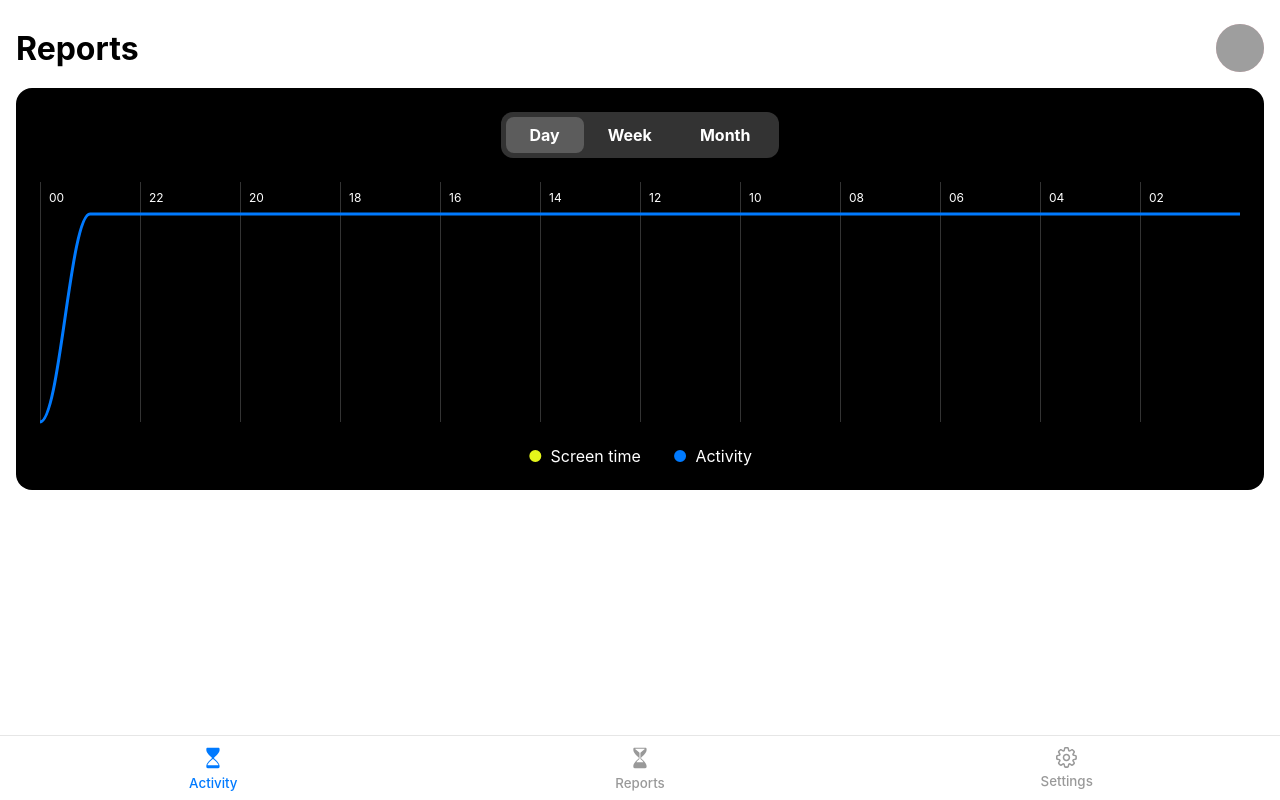
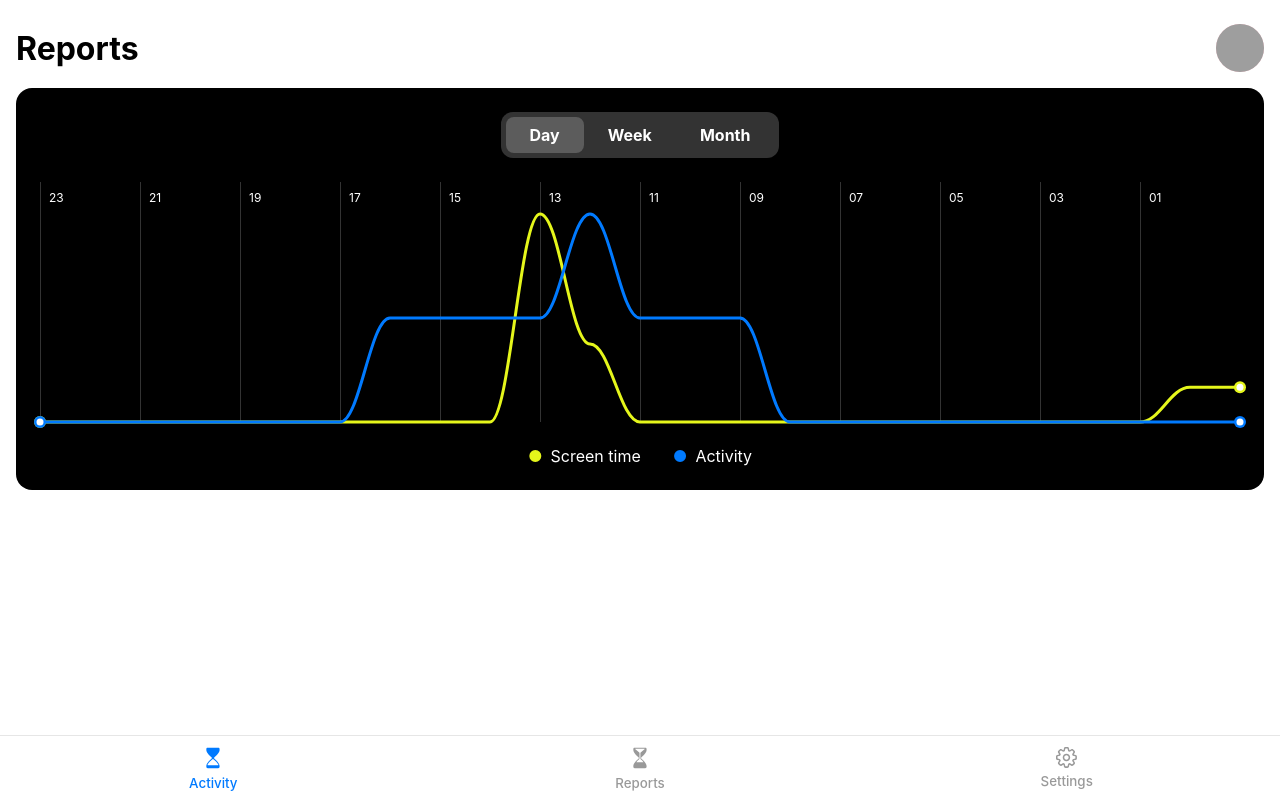
Before and after one commit to Jyri-droid/new-app, a React (Create React App) app: page /new-app/reports in a window 1280 px wide. Built offline with nearby package versions, Linux system fonts and the light colour scheme; grey boxes are pictures that could not be loaded.

Commit message:
build reports graph

```diff
--- a/src/pages/activity/ScreenTimeLeft.jsx
+++ b/src/pages/activity/ScreenTimeLeft.jsx
@@ -1,11 +1,11 @@
-import getHoursDotMinutes from '../../utils/getHoursDotMinutes';
+import formatHoursDotMinutes from '../../utils/formatHoursDotMinutes';
 
 const ScreenTimeLeft = (props) => {
     return <div className='screen-time-left-container'>
         <div className='screen-time-left-chip'>
             <p>Screen time left</p>
         </div>
-        <h3 className='screen-time-left-digits'>{getHoursDotMinutes(props.value)}h</h3>
+        <h3 className='screen-time-left-digits'>{formatHoursDotMinutes(props.value)}h</h3>
         <div className='screen-time-left-gradient'></div>
     </div>
 }
--- a/src/pages/activity/TimeBalance.jsx
+++ b/src/pages/activity/TimeBalance.jsx
@@ -1,5 +1,5 @@
 import BarHorizontal from './BarHorizontal';
-import getHoursDotMinutes from '../../utils/getHoursDotMinutes';
+import formatHoursDotMinutes from '../../utils/formatHoursDotMinutes';
 
 const TimeBalance = (props) => {
     const screenTimePercentage = props.screenTime / props.screenTimeTarget * 100;
@@ -8,7 +8,7 @@ const TimeBalance = (props) => {
     return <div className='time-balance-container'>
         <div className='time-balance-column'>
             <h3>
-                <span className='time-balance-time'>{getHoursDotMinutes(props.screenTime)}</span>
+                <span className='time-balance-time'>{formatHoursDotMinutes(props.screenTime)}</span>
                 <span className='time-balance-hour'> h</span>
             </h3>
             <div className='time-balance-row'>
@@ -19,7 +19,7 @@ const TimeBalance = (props) => {
         </div>
         <div className='time-balance-column'>
             <h3>
-                <span className='time-balance-time'>{getHoursDotMinutes(props.activityTime)}</span>
+                <span className='time-balance-time'>{formatHoursDotMinutes(props.activityTime)}</span>
                 <span className='time-balance-hour'> h</span>
             </h3>
             <div className='time-balance-row'>
--- /dev/null
+++ b/src/pages/reports/Circle.js
@@ -0,0 +1,25 @@
+const Circle = (props) => {
+    return <><line
+        x1={props.x}
+        y1={props.y}
+        x2={props.x}
+        y2={props.y}
+        stroke={props.color}
+        strokeWidth='12px'
+        strokeLinecap='round'
+        vectorEffect='non-scaling-stroke'
+    />
+    <line
+        x1={props.x}
+        y1={props.y}
+        x2={props.x}
+        y2={props.y}
+        stroke='white'
+        strokeWidth='7px'
+        strokeLinecap='round'
+        vectorEffect='non-scaling-stroke'
+    />
+    </>
+}
+
+export default Circle;
--- a/src/pages/reports/SmoothSvgPath.jsx
+++ b/src/pages/reports/Path.jsx
@@ -1,4 +1,4 @@
-const SmoothSvgPath = (props) => {
+const Path = (props) => {
 
   // Coordinate calculator functions
   const getX = (index) => index * (100 / (props.xSteps - 1));
@@ -35,4 +35,4 @@ const SmoothSvgPath = (props) => {
   />
 };
 
-export default SmoothSvgPath;
+export default Path;
--- a/src/pages/reports/ReportsGraph.jsx
+++ b/src/pages/reports/ReportsGraph.jsx
@@ -1,29 +1,32 @@
 import Tabs from '../../Tabs.jsx';
 import Svg from './Svg.jsx';
-import { getDate, getHour, getWeekday, getDayAndMonth, getDatesBackwards, getHoursBackwards, getMinutesByTypeAndDay, isDividable } from '../../utils/sessionUtils';
+import { formatDate, formatHour, formatWeekday, formatDayAndMonth, getDatesBackwards, getHoursBackwards, getMinutesByTypeAndDay, getMinutesByTypeAndDayAndHour, isDividable } from '../../utils/sessionUtils';
 import { useState } from "react";
 
 const reports = [
     {
         name: 'Day',
         days: 1,
-        labelFormat: getHour,
-        tickMethod: getHoursBackwards,
-        labelInterval: 2
+        labelInterval: 2,
+        formatLabel: formatHour,
+        getTicks: getHoursBackwards,
+        getMinutes: getMinutesByTypeAndDayAndHour
     },
     {
         name: 'Week',
         days: 7,
-        labelFormat: getWeekday,
-        tickMethod: getDatesBackwards,
-        labelInterval: 1
+        labelInterval: 1,
+        formatLabel: formatWeekday,
+        getTicks: getDatesBackwards,
+        getMinutes: getMinutesByTypeAndDay
     },
     {
         name: 'Month',
         days: 31,
-        labelFormat: getDayAndMonth,
-        tickMethod: getDatesBackwards,
-        labelInterval: 4
+        labelInterval: 4,
+        formatLabel: formatDayAndMonth,
+        getTicks: getDatesBackwards,
+        getMinutes: getMinutesByTypeAndDay
     }
 ];
 const tabNames = reports.map((element) => element.name);
@@ -31,26 +34,28 @@ const tabNames = reports.map((element) => element.name);
 const ReportsGraph = (props) => {
     const [activeTab, setActiveTab] = useState(0);
     const report = reports[activeTab];
-    const ticks = report.tickMethod(props.today, report.days);
-    const minutes = [];
+    const ticks = report.getTicks(props.today, report.days);
+    const screenTimeMinutes = [];
+    const activityMinutes = [];
     ticks.forEach((element) => {
-        const date = getDate(element);
-        const minutesPerTick = getMinutesByTypeAndDay('screen', date);
-        minutes.push({date: element, minutes: minutesPerTick});
+        const date = formatDate(element);
+        const hour = new Date(element).getHours();
+        const screenTime = report.getMinutes('screen', date, hour);
+        const activity = report.getMinutes('activity', date, hour);
+        screenTimeMinutes.push({date: element, minutes: screenTime});
+        activityMinutes.push({date: element, minutes: activity});
     });
-    console.log('Minutes: ' + JSON.stringify(minutes));
-    console.log('getHoursBackwards: ' + getHoursBackwards(props.today));
     return <div className='reports-container'>
         <Tabs tabs={tabNames} activeTab={activeTab} setActiveTab={setActiveTab} />
         <div className='reports-graph-container'>
-            {minutes.map((element, index) => isDividable(index, report.labelInterval) &&
+            {screenTimeMinutes.map((element, index) => isDividable(index, report.labelInterval) &&
                 <div className='reports-graph-interval' key={`interval ${index}`}>
-                    {report.labelFormat(element.date)}
+                    {report.formatLabel(element.date)}
                 </div>
             )}
             <Svg
-                screenTimePath={minutes.map((element) => element.minutes)}
-                activityPath={minutes.map((element) => element.minutes)}
+                screenTimePath={screenTimeMinutes.map((element) => element.minutes)}
+                activityPath={activityMinutes.map((element) => element.minutes)}
                 smoothing={0.4}
             />
         </div>
@@ -62,11 +67,3 @@ const ReportsGraph = (props) => {
 }
 
 export default ReportsGraph;
-
-/*
-            <Svg
-                screenTimePath={minutesPerDays}
-                activityPath={minutesPerDays}
-                smoothing={0.4}
-            />
-            */
--- a/src/pages/reports/Svg.jsx
+++ b/src/pages/reports/Svg.jsx
@@ -1,12 +1,16 @@
-import SmoothSvgPath from "./SmoothSvgPath";
+import Path from "./Path";
+import Circle from "./Circle";
 
 const Svg = (props) => {
   const maxValue = Math.max(...[...props.screenTimePath, ...props.activityPath]);
   const getY = (y) => 100 - (y / maxValue * 100);
-  const path = [...props.screenTimePath];
-  const lastValue = props.screenTimePath[props.screenTimePath.length - 1];
-  path.push(lastValue);
-  console.log('path: ' + path);
+  const getLastValueOfArray = (array) => array[array.length - 1];
+  const screenTimePath = [...props.screenTimePath];
+  const activityPath = [...props.activityPath];
+  screenTimePath.push(getLastValueOfArray(screenTimePath));
+  activityPath.push(getLastValueOfArray(activityPath));
+  const yellow = "#E5F61B";
+  const blue = "#007AFF";
   return (
     <>
       <svg
@@ -15,18 +19,32 @@ const Svg = (props) => {
         viewBox="0 0 100 100"
         preserveAspectRatio="none"
       >
-        {props.screenTimePath.map((element, index) =>
-          <SmoothSvgPath
+        {screenTimePath.map((element, index) =>
+          <Path
             index={index}
             yStart={getY(element)}
-            yEnd={getY(path[index + 1])}
+            yEnd={getY(screenTimePath[index + 1])}
             xSteps={props.screenTimePath.length + 1}
             smoothing={props.smoothing}
-            color="#007AFF"
+            color={yellow}
+            key={`screenTimePath ${index}`}
+          />
+        )}
+        <Circle x={0} y={getY(screenTimePath[0])} color={yellow} />
+        <Circle x={100} y={getY(getLastValueOfArray(screenTimePath))} color={yellow} />
+        {activityPath.map((element, index) =>
+          <Path
+            index={index}
+            yStart={getY(element)}
+            yEnd={getY(activityPath[index + 1])}
+            xSteps={props.activityPath.length + 1}
+            smoothing={props.smoothing}
+            color={blue}
             key={`activityPath ${index}`}
           />
         )}
-
+        <Circle x={0} y={getY(activityPath[0])} color={blue} />
+        <Circle x={100} y={getY(getLastValueOfArray(activityPath))} color={blue} />
       </svg>
     </>
   );
--- a/src/utils/getHoursDotMinutes.js
+++ b/src/utils/formatHoursDotMinutes.js
@@ -1,9 +1,8 @@
-const getHoursDotMinutes = (minutes) => {
+const formatHoursDotMinutes = (minutes) => {
     if (!minutes) {return 0};
     const hrs = Math.floor(minutes / 60);
     const mins = minutes % 60;
     const minsToHrs = mins !== 0 ? `.${(mins / 60 * 10).toFixed()}` : '';
     return `${hrs + minsToHrs}`
 }
-
-export default getHoursDotMinutes;
+export default formatHoursDotMinutes;
--- a/src/utils/sessionUtils.js
+++ b/src/utils/sessionUtils.js
@@ -1,31 +1,31 @@
 import sessions from '../utils/sessions';
 
-export const getDate = (dateString) => {
+export const formatDate = (dateString) => {
     return dateString.toISOString().split('T')[0];
 };
 
-export const getHour = (dateString) => {
+export const formatHour = (dateString) => {
     const time = dateString.toISOString().split('T')[1];
     return time.split(':')[0];
 };
 
-export const getWeekday = (dateString) => {
+export const formatWeekday = (dateString) => {
     return dateString.toLocaleDateString('en-EN', { weekday: 'short' });
 }
 
-export const getDayAndMonth = (dateString) => {
+export const formatDayAndMonth = (dateString) => {
     const date = dateString.toISOString().split('T')[0];
     return `${date.split('-')[2]}/${date.split('-')[1]}`;
 };
 
 export const getSessionsByTypeAndDay = (type, dateString) => {
-    const sessionsByTypeAndDay = sessions[type].filter((element) => element.startDay === dateString);
-    return sessionsByTypeAndDay;
+    const sessionsOfDay = sessions[type].filter((element) => element.startDay === dateString);
+    return sessionsOfDay;
 };
 
 export const getTotalTimeByTypeAndDay = (type, dateString) => {
-    const sessions = getSessionsByTypeAndDay(type, dateString);
-    const totalTime = sessions.reduce((accumulator, currentValue) => accumulator + currentValue.duration, 0 );
+    const sessionsOfDay = getSessionsByTypeAndDay(type, dateString);
+    const totalTime = sessionsOfDay.reduce((accumulator, currentValue) => accumulator + currentValue.duration, 0 );
     return totalTime;
 };
 
@@ -43,15 +43,20 @@ export const getUniqueDates = () => {
 };
 
 export const getMinutesByTypeAndDay = (type, dateString) => {
-    const sessionsByTypeAndDay = getSessionsByTypeAndDay(type, dateString);
-    const minutes = sessionsByTypeAndDay.reduce((accumulator, currentValue) => accumulator + currentValue.duration, 0);
+    const sessionsOfDay = getSessionsByTypeAndDay(type, dateString);
+    const minutes = sessionsOfDay.reduce((accumulator, currentValue) => accumulator + currentValue.duration, 0);
     return minutes;
 }
 
 export const getMinutesByTypeAndDayAndHour = (type, dateString, hour) => {
-    const sessionsByTypeAndDay = getSessionsByTypeAndDay(type, dateString);
-    const sessionsByHour = sessionsByTypeAndDay.filter((element) => element.perHour[0].date.getHours() === hour);
-    return sessionsByHour;
+    const sessionsOfDay = getSessionsByTypeAndDay(type, dateString);
+    const sessionsPerHours = sessionsOfDay.map((element) => element.perHour);
+    const sessionsOfHour = sessionsPerHours.flat().filter((element) => {
+        const date = new Date(element.date);
+        return element.date.getHours() === hour;
+    });
+    const minutes = sessionsOfHour.reduce((accumulator, currentValue) => accumulator + currentValue.minutes, 0)
+    return minutes;
 };
 
 export const getDatesBackwards = (today, days) => {
@@ -67,9 +72,10 @@ export const getDatesBackwards = (today, days) => {
 
 export const getHoursBackwards = (today) => {
     const hoursBackwards = [];
-    for (let i = 24; i > 0; i--) {
+    for (let i = 23; i >= 0; i--) {
         const date = new Date(today);
-        date.setHours(i);
+        const timezoneOffset = date.getTimezoneOffset()/ 60;
+        date.setHours(i - timezoneOffset);
         hoursBackwards.push(date);
     }
     return hoursBackwards;
--- a/src/utils/sessions.js
+++ b/src/utils/sessions.js
@@ -1,4 +1,4 @@
-import { getDate } from "./sessionUtils";
+import { formatDate } from "./sessionUtils";
 
 class Session {
     constructor(start, end) {
@@ -10,7 +10,7 @@ class Session {
         return startDate;
     }
     get startDay() {
-        return getDate(this.startDate);
+        return formatDate(this.startDate);
     }
     get duration() {
         const end = new Date(this.end);
@@ -46,7 +46,7 @@ class Session {
             const endDateWithEvenHour = endDate.setHours(0);
             const minutes = endDate.getMinutes();
             sessions.push({
-                date: endDateWithEvenHour,
+                date: new Date(endDateWithEvenHour),
                 minutes: minutes
             });
         }
@@ -75,15 +75,26 @@ const sessions = {
 const mockScreenSessions = [
     ['2024-05-16T12:15:00', '2024-05-16T15:20:00', 'Laptop'],
     ['2024-05-16T13:00:00', '2024-05-16T14:00:00', 'Phone'],
-    ['2024-05-15T12:00:00', '2024-05-15T13:00:00', 'PlayStation'],
+    ['2024-05-15T10:00:00', '2024-05-15T11:00:00', 'PlayStation'],
     ['2024-05-14T12:00:00', '2024-05-14T13:00:00', 'Phone'],
     ['2024-05-13T12:00:00', '2024-05-13T13:00:00', 'PlayStation'],
+    ['2024-05-12T12:15:00', '2024-05-12T15:20:00', 'Laptop'],
+    ['2024-05-11T13:15:00', '2024-05-11T14:17:00', 'Phone'],
+    ['2024-05-10T07:00:00', '2024-05-10T13:00:00', 'PlayStation'],
+    ['2024-05-09T12:00:00', '2024-05-09T13:00:00', 'Phone'],
+    ['2024-05-08T12:00:00', '2024-05-08T13:00:00', 'PlayStation'],
 ];
 
 const mockActivitySessions = [
     ['2024-05-16T12:00:00', '2024-05-16T14:00:00', 'Golf'],
-    ['2024-05-16T16:00:00', '2024-05-16T18:00:00', 'Climbing'],
-    ['2024-05-14T16:00:00', '2024-05-14T18:00:00', 'Running']
+    ['2024-05-16T09:00:00', '2024-05-16T18:00:00', 'Climbing'],
+    ['2024-05-15T16:00:00', '2024-05-15T18:00:00', 'Running'],
+    ['2024-05-15T15:00:00', '2024-05-15T16:00:00', 'Tennis'],
+    ['2024-05-14T14:00:00', '2024-05-14T18:00:00', 'Climbing'],
+    ['2024-05-13T13:00:00', '2024-05-13T18:00:00', 'Running'],
+    ['2024-05-12T12:00:00', '2024-05-12T14:00:00', 'Tennis'],
+    ['2024-05-11T11:00:00', '2024-05-11T18:00:00', 'Climbing'],
+    ['2024-05-10T10:00:00', '2024-05-10T18:00:00', 'Running']
 ];
 
 mockScreenSessions.forEach((element) => sessions.screen.push(new ScreenSession(...element)));
```
